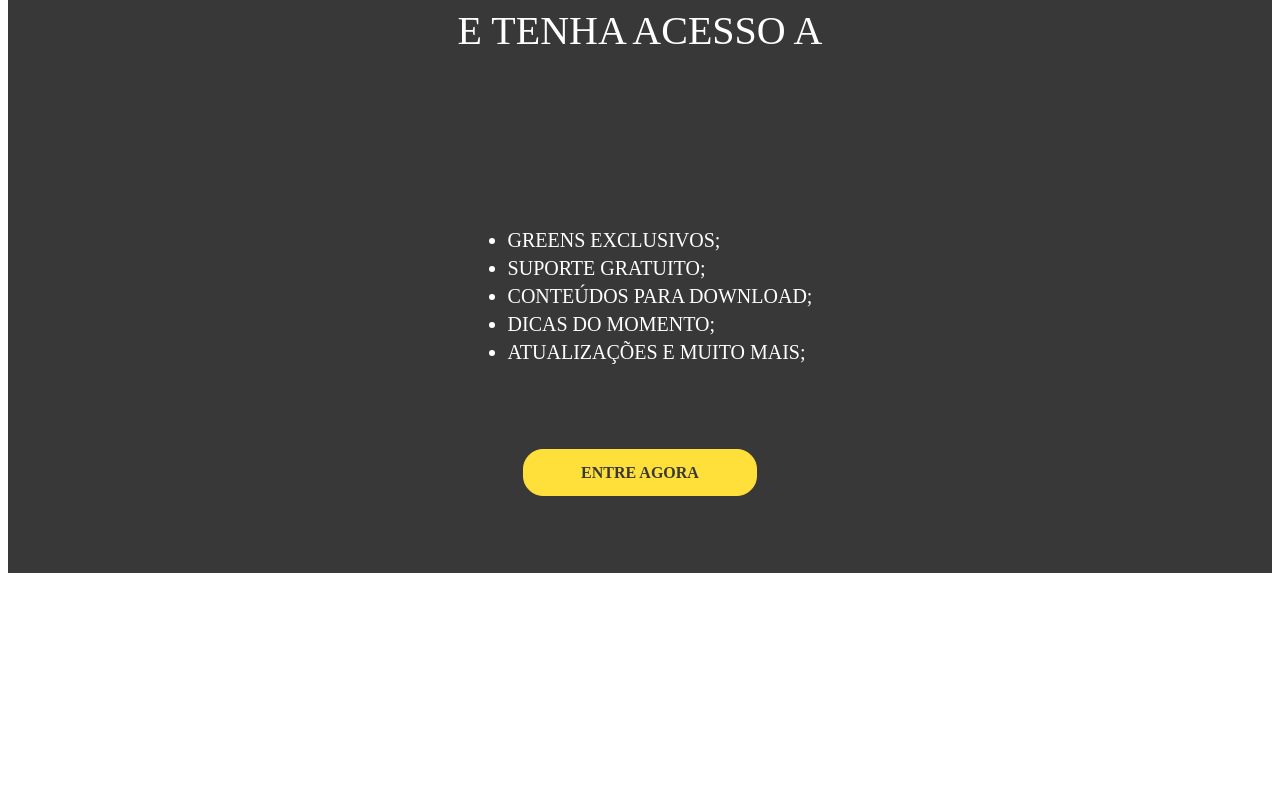
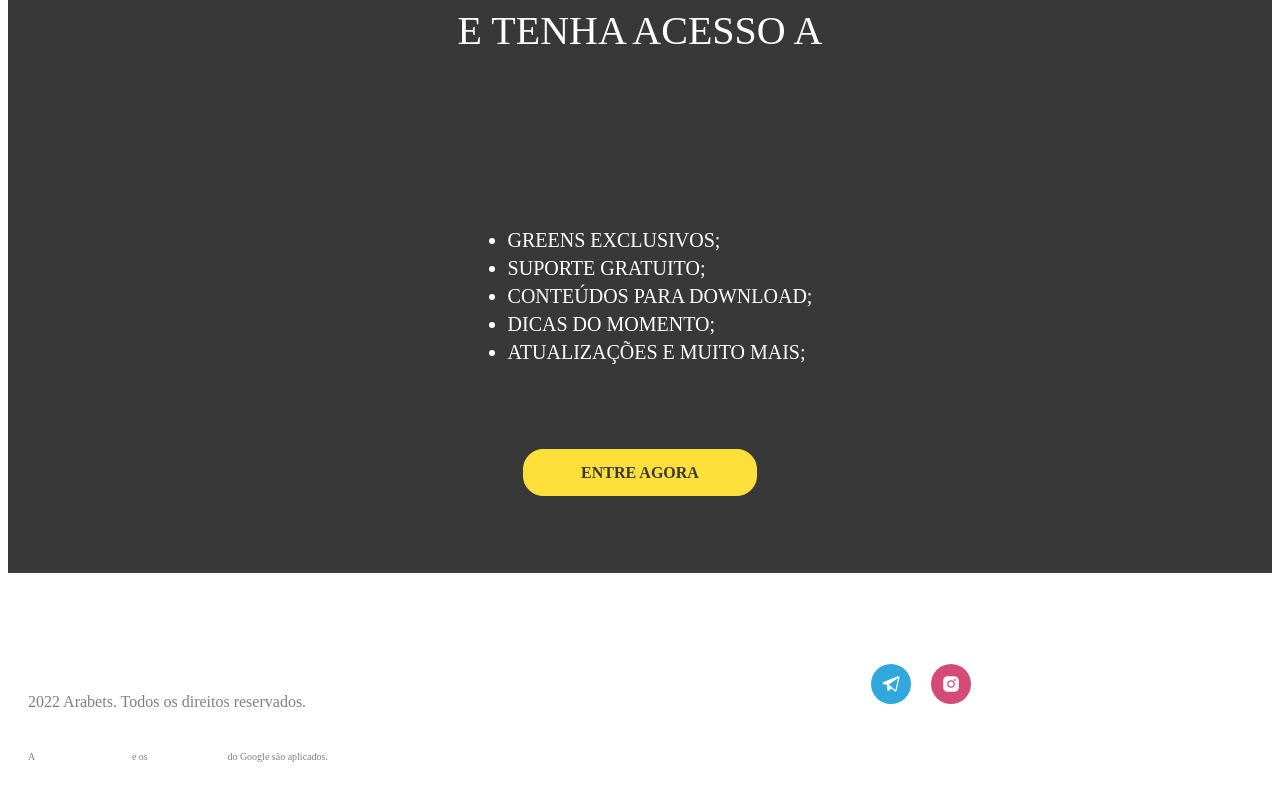
Before and after one commit to TierryBr/Arabets, a React (Vite) app: page / in a window 1280 px wide. Shown: the part 2139-2939 px from the top of the page. Before the commit the page ends 2720 px from the top, so only its background shows below. Built offline with nearby package versions, Linux system fonts and the light colour scheme; the HTML template or start-up script is replaced by a standard one.

Commit message:
Footer adjustments

```diff
--- a/src/components/Footer/index.tsx
+++ b/src/components/Footer/index.tsx
@@ -1,4 +1,6 @@
 import * as S from './styles';
+
+import { TelegramLogo, UserCirclePlus, YoutubeLogo, InstagramLogo } from "phosphor-react";
 
 function Footer() {
   return (
@@ -6,50 +8,38 @@ function Footer() {
       <S.Left>
         <S.Logo>ARABETS.</S.Logo>
         <S.Desc>
-          ARABETS.COM.BR Todos os direitos reservados
+          2022 Arabets. Todos os direitos reservados.
         </S.Desc>
-        {/* <SocialContainer>
-          <SocialIcon color="3B5999">
-            <Facebook />
-          </SocialIcon>
-          <SocialIcon color="E4405F">
-            <Instagram />
-          </SocialIcon>
-          <SocialIcon color="55ACEE">
-            <Twitter />
-          </SocialIcon>
-          <SocialIcon color="E60023">
-            <Pinterest />
-          </SocialIcon>
-        </SocialContainer> */}
+        <S.Desc style={{fontSize: 10}}>
+          A <S.Terms href="https://policies.google.com/privacy" target='_blank'>Política de Privacidade</S.Terms> e os <S.Terms href="https://policies.google.com/terms" target='_blank'>Termos de Serviço</S.Terms> do Google são aplicados.
+        </S.Desc>
       </S.Left>
       <S.Center>
-        {/* <Title>Useful Links</Title>
-        <List>
-          <ListItem>Home</ListItem>
-          <ListItem>Cart</ListItem>
-          <ListItem>Man Fashion</ListItem>
-          <ListItem>Woman Fashion</ListItem>
-          <ListItem>Accessories</ListItem>
-          <ListItem>My Account</ListItem>
-          <ListItem>Order Tracking</ListItem>
-          <ListItem>Wishlist</ListItem>
-          <ListItem>Wishlist</ListItem>
-          <ListItem>Terms</ListItem>
-        </List> */}
+        <S.Title>Links úteis</S.Title>
+        <S.List>
+          <S.ListItem>
+            <S.ListItemLink to="/">Home</S.ListItemLink>
+          </S.ListItem>
+          <S.ListItem>
+            <S.ListItemLink to="/about">Sobre nós</S.ListItemLink>
+          </S.ListItem>
+          <S.ListItem>
+            <S.ListItemLink to="/">Dúvidas</S.ListItemLink>
+          </S.ListItem>
+        </S.List>
       </S.Center>
       <S.Right>
-        {/* <Title>Contact</Title>
-        <ContactItem>
-          <Room style={{marginRight:"10px"}}/> 622 Dixie Path , South Tobinchester 98336
-        </ContactItem>
-        <ContactItem>
-          <Phone style={{marginRight:"10px"}}/> +1 234 56 78
-        </ContactItem>
-        <ContactItem>
-          <MailOutline style={{marginRight:"10px"}} /> contact@lama.dev
-        </ContactItem>
-        <Payment src="https://i.ibb.co/Qfvn4z6/payment.png" /> */}
+        <S.Title>Redes Sociais</S.Title>
+        <S.ContactItem>
+          <S.SocialContainer>
+            <S.SocialIcon color="30A8DE" href='https://t.me/arabetsfutebol' target='_blank'>
+              <TelegramLogo size="20" weight="fill"/>
+            </S.SocialIcon>
+            <S.SocialIcon color="D54B77" href='https://www.instagram.com/arabets_corner/?utm_medium=copy_link' target='_blank'>
+              <InstagramLogo size="20" weight="fill"/>
+            </S.SocialIcon>
+          </S.SocialContainer>
+        </S.ContactItem>
       </S.Right>
     </S.Container>
   );
--- a/src/components/Footer/styles.ts
+++ b/src/components/Footer/styles.ts
@@ -1,5 +1,6 @@
 import styled from "styled-components";
 import { mobile } from "../../responsive";
+import {Link} from 'react-router-dom';
 
 export const Container = styled.div`
   display: flex;
@@ -19,14 +20,23 @@ export const Logo = styled.h1`
 
 export const Desc = styled.p`
   margin: 20px 0px;
-  color: #FFF;
+  color: gray;
 `;
 
 export const SocialContainer = styled.div`
   display: flex;
 `;
 
-export const SocialIcon = styled.div`
+export const Terms = styled.a`
+  color: #FFF;
+  text-decoration: none;
+
+  &:hover {
+    color: gray;
+  }
+`;
+
+export const SocialIcon = styled.a`
   width: 40px;
   height: 40px;
   border-radius: 50%;
@@ -62,6 +72,17 @@ export const ListItem = styled.li`
   margin-bottom: 10px;
 `;
 
+export const ListItemLink = styled(Link)`
+  width: 50%;
+  margin-bottom: 10px;
+  text-decoration: none;
+  color: #FFF;
+
+  &:hover {
+    color: gray;
+  }
+`;
+
 export const Right = styled.div`
   flex: 1;
   padding: 20px;
--- a/src/pages/Home/index.tsx
+++ b/src/pages/Home/index.tsx
@@ -1,4 +1,5 @@
 import NavBar from '../../components/NavBar';
+import Footer from '../../components/Footer';
 import { TelegramLogo, UserCirclePlus, YoutubeLogo, InstagramLogo } from "phosphor-react";
 import * as S from './styles';
 
@@ -68,7 +69,7 @@ function Home() {
           </S.InfoDetailsDescription>
         </S.InfoDetails>
       </S.InfoTelegram>
-
+      <Footer />
     </>
   );
 };
```
